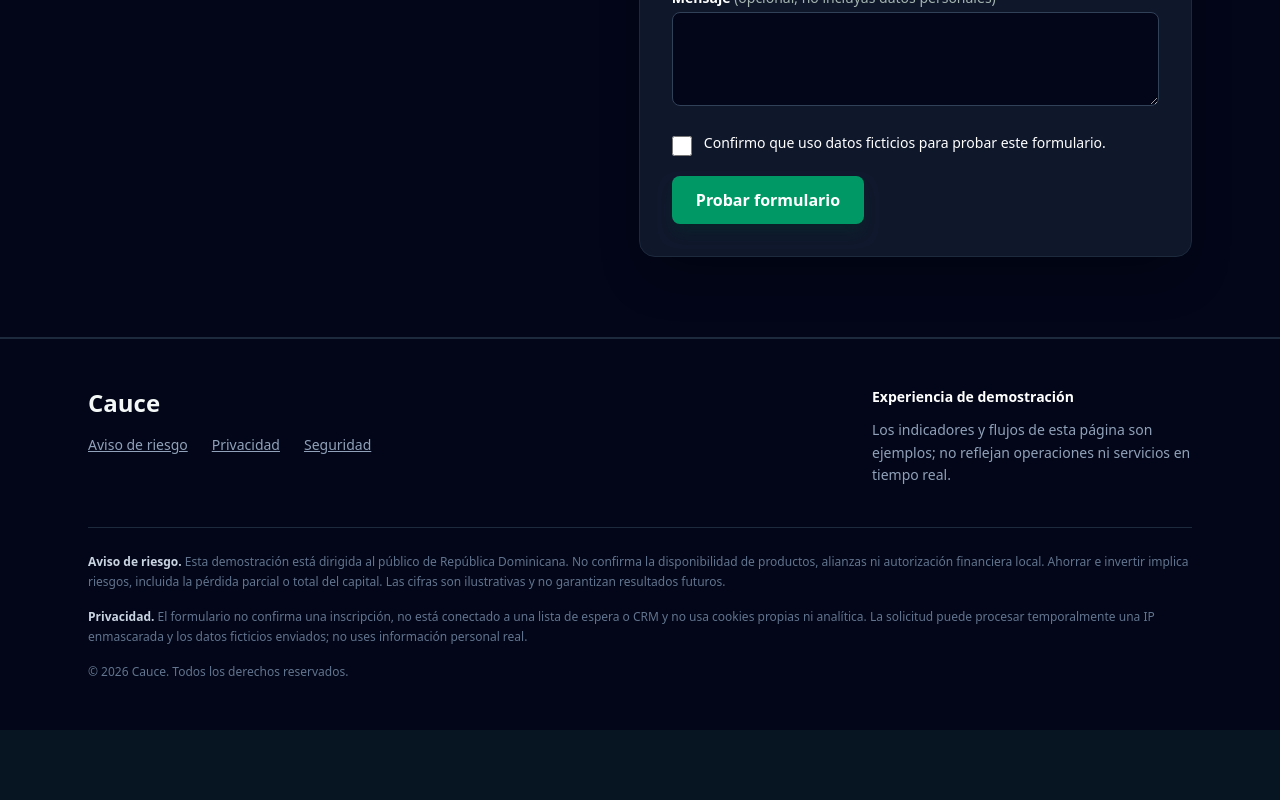
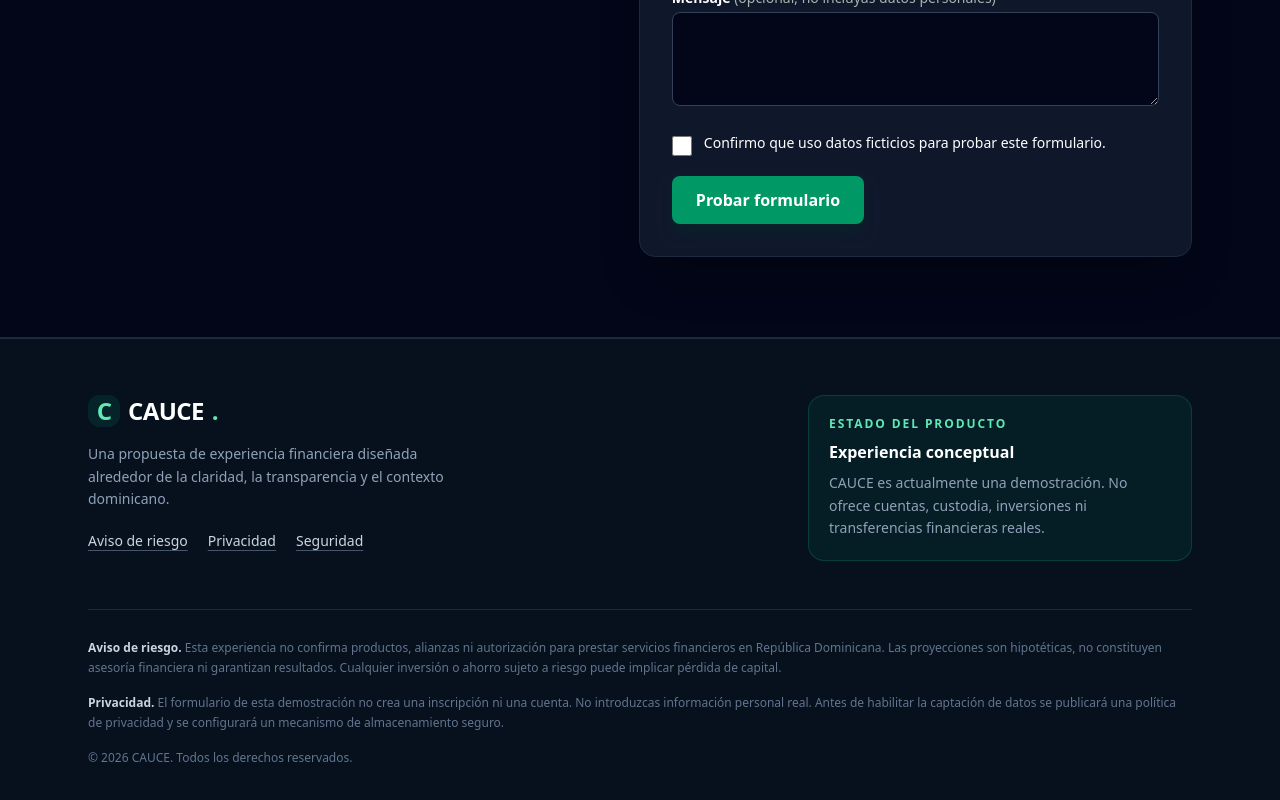
Before and after one commit to josemanuelsuarez110/cauce-landing, a Next.js app: page / in a window 1280 px wide. Shown: the part 3295-4095 px from the top of the page. Before the commit the page ends 4025 px from the top, so only its background shows below. Built offline with nearby package versions, Linux system fonts and the light colour scheme.

Commit message:
design: refine CAUCE corporate footer and product disclosures

```diff
--- a/src/components/Footer.tsx
+++ b/src/components/Footer.tsx
@@ -1,35 +1,40 @@
 export function Footer() {
   return (
-    <footer className="border-t border-slate-800 bg-slate-950">
-      <div className="mx-auto max-w-6xl px-4 py-12 sm:px-6">
-        <div className="flex flex-col gap-8 md:flex-row md:justify-between">
-          <div>
-            <p className="font-display text-2xl font-semibold">Cauce</p>
-            <nav aria-label="Legal" className="mt-4 flex flex-wrap gap-x-6 gap-y-2 text-sm">
-              <a href="#aviso-riesgo" className="text-slate-400 underline hover:text-white">Aviso de riesgo</a>
-              <a href="#privacidad" className="text-slate-400 underline hover:text-white">Privacidad</a>
-              <a href="#seguridad" className="text-slate-400 underline hover:text-white">Seguridad</a>
+    <footer className="border-t border-slate-800 bg-[#06111d] text-slate-300">
+      <div className="mx-auto max-w-6xl px-4 py-14 sm:px-6">
+        <div className="flex flex-col gap-10 md:flex-row md:items-start md:justify-between">
+          <div className="max-w-sm">
+            <a href="#contenido" className="inline-flex items-center gap-2 font-display text-2xl font-bold tracking-tight text-white">
+              <span aria-hidden="true" className="flex h-8 w-8 items-center justify-center rounded-xl bg-emerald-400/10 text-emerald-300">C</span>
+              CAUCE<span className="text-emerald-300">.</span>
+            </a>
+            <p className="mt-4 text-sm leading-relaxed text-slate-400">
+              Una propuesta de experiencia financiera diseñada alrededor de la claridad, la transparencia y el contexto dominicano.
+            </p>
+            <nav aria-label="Información" className="mt-5 flex flex-wrap gap-x-5 gap-y-2 text-sm">
+              <a href="#aviso-riesgo" className="underline decoration-slate-600 underline-offset-4 transition-colors hover:text-white">Aviso de riesgo</a>
+              <a href="#privacidad" className="underline decoration-slate-600 underline-offset-4 transition-colors hover:text-white">Privacidad</a>
+              <a href="#seguridad" className="underline decoration-slate-600 underline-offset-4 transition-colors hover:text-white">Seguridad</a>
             </nav>
           </div>
 
-          <section aria-labelledby="estado-titulo">
-            <h2 id="estado-titulo" className="text-sm font-semibold text-white">
-              Experiencia de demostración
-            </h2>
-            <p className="mt-3 max-w-xs text-sm leading-relaxed text-slate-400">
-              Los indicadores y flujos de esta página son ejemplos; no reflejan operaciones ni servicios en tiempo real.
+          <section aria-labelledby="estado-titulo" className="max-w-sm rounded-2xl border border-emerald-400/20 bg-emerald-400/[0.06] p-5">
+            <p className="text-xs font-semibold uppercase tracking-[0.16em] text-emerald-300">Estado del producto</p>
+            <h2 id="estado-titulo" className="mt-2 text-base font-semibold text-white">Experiencia conceptual</h2>
+            <p className="mt-2 text-sm leading-relaxed text-slate-400">
+              CAUCE es actualmente una demostración. No ofrece cuentas, custodia, inversiones ni transferencias financieras reales.
             </p>
           </section>
         </div>
 
-        <div className="mt-10 space-y-4 border-t border-slate-800 pt-6 text-xs leading-relaxed text-slate-500">
+        <div className="mt-12 space-y-4 border-t border-slate-800 pt-7 text-xs leading-relaxed text-slate-500">
           <p id="aviso-riesgo">
-            <strong className="text-slate-300">Aviso de riesgo.</strong> Esta demostración está dirigida al público de República Dominicana. No confirma la disponibilidad de productos, alianzas ni autorización financiera local. Ahorrar e invertir implica riesgos, incluida la pérdida parcial o total del capital. Las cifras son ilustrativas y no garantizan resultados futuros.
+            <strong className="text-slate-300">Aviso de riesgo.</strong> Esta experiencia no confirma productos, alianzas ni autorización para prestar servicios financieros en República Dominicana. Las proyecciones son hipotéticas, no constituyen asesoría financiera ni garantizan resultados. Cualquier inversión o ahorro sujeto a riesgo puede implicar pérdida de capital.
           </p>
           <p id="privacidad">
-            <strong className="text-slate-300">Privacidad.</strong> El formulario no confirma una inscripción, no está conectado a una lista de espera o CRM y no usa cookies propias ni analítica. La solicitud puede procesar temporalmente una IP enmascarada y los datos ficticios enviados; no uses información personal real.
+            <strong className="text-slate-300">Privacidad.</strong> El formulario de esta demostración no crea una inscripción ni una cuenta. No introduzcas información personal real. Antes de habilitar la captación de datos se publicará una política de privacidad y se configurará un mecanismo de almacenamiento seguro.
           </p>
-          <p>© {new Date().getFullYear()} Cauce. Todos los derechos reservados.</p>
+          <p>© {new Date().getFullYear()} CAUCE. Todos los derechos reservados.</p>
         </div>
       </div>
     </footer>
```
